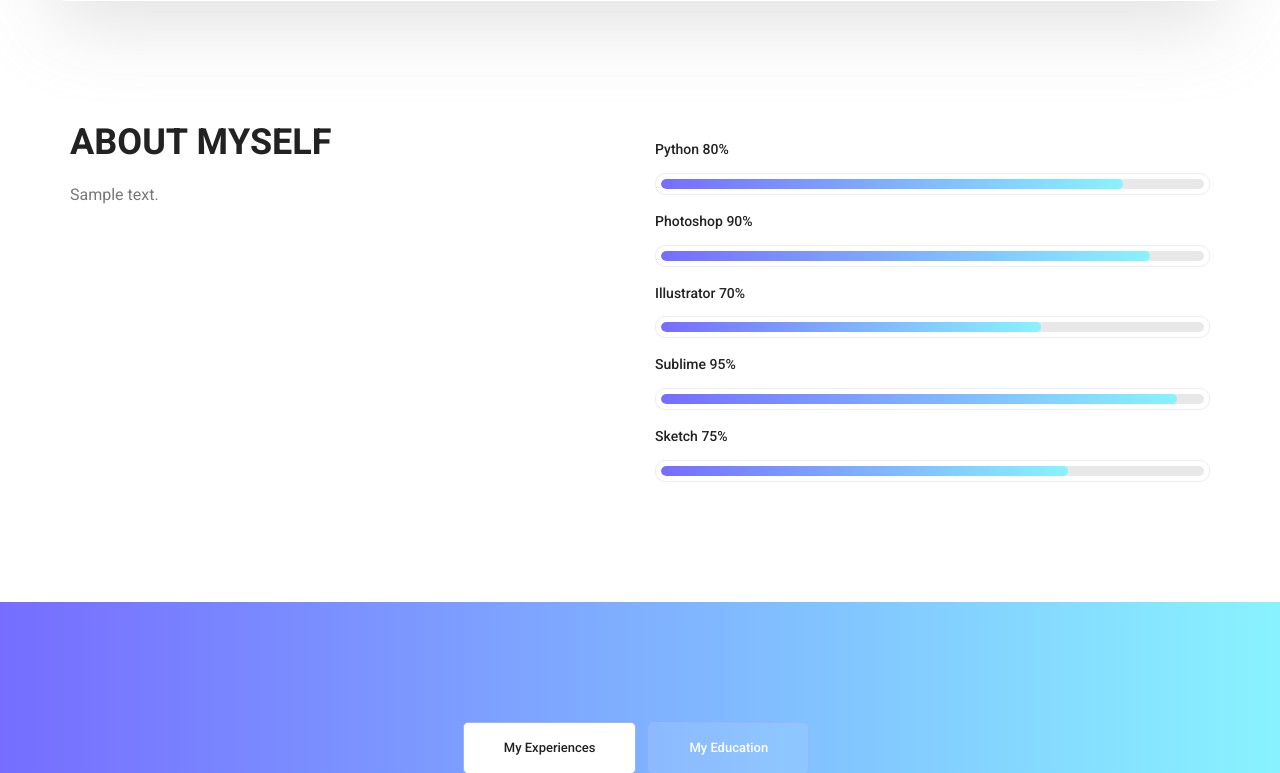
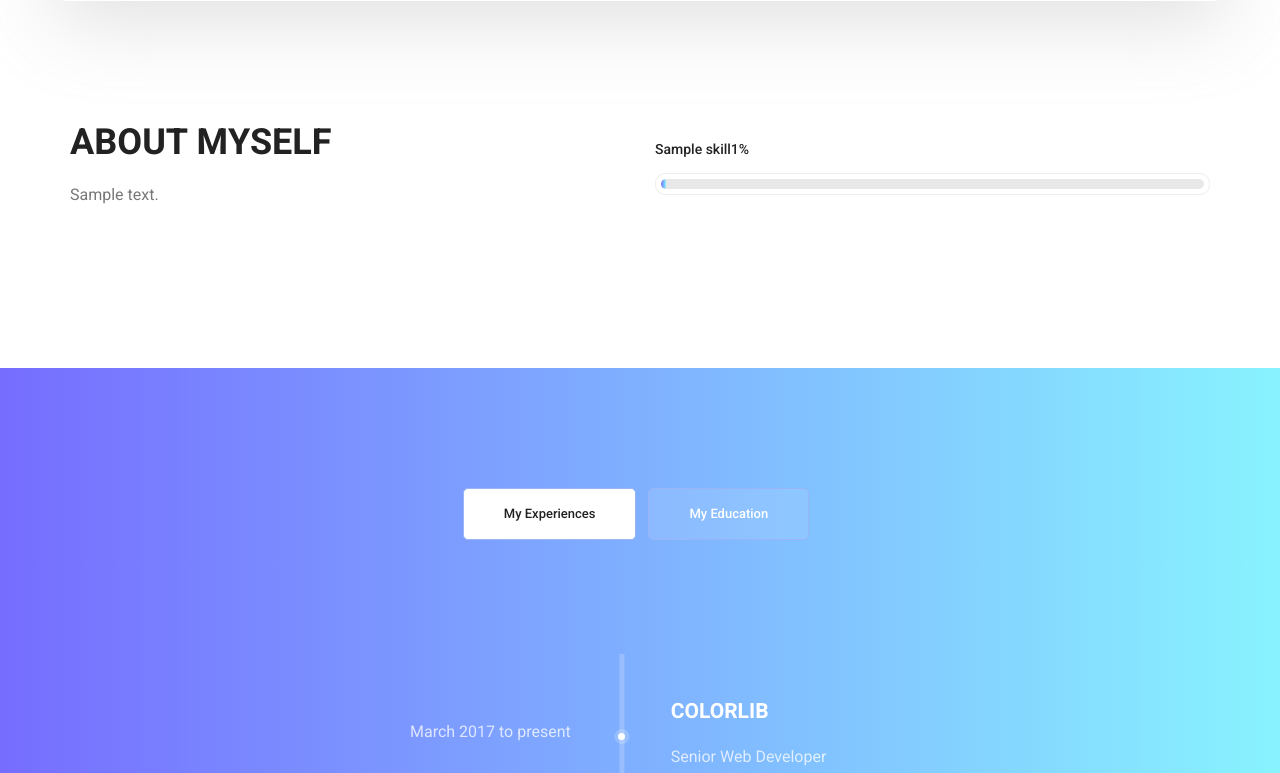
Before and after one commit to yenisehirli/Resume-Training, a Django app: template templates/index.html in a window 1280 px wide. Shown: the part 959-1732 px from the top of the page. Run offline with Django 4.2, Linux system fonts and the light colour scheme; the template is opened without the code that fills it: most values are stand-ins (such as "Sample title", 1, 10 or a date in 2020); grey boxes marked "Sample" are stand-in pictures; some libraries are stand-ins or nearby versions.

Commit message:
refactor : add skills to frontend

```diff
--- a/templates/index.html
+++ b/templates/index.html
@@ -56,51 +56,27 @@
                 <div class="col-lg-6">
                     <div class="tools_expert">
                         <div class="skill_main">
-                            <div class="skill_item">
-                                <h4>Python <span class="counter">80</span>%</h4>
-                                <div class="progress_br">
-                                    <div class="progress">
-                                        <div class="progress-bar" role="progressbar" aria-valuenow="85"
-                                             aria-valuemin="0" aria-valuemax="100"></div>
+
+
+
+
+                            {% for skill in skills %}
+                                <div class="skill_item">
+                                    <h4>{{ skill.name }}<span class="counter">{{ skill.percentage }}</span>%</h4>
+                                    <div class="progress_br">
+                                        <div class="progress">
+                                            <div class="progress-bar" role="progressbar" aria-valuenow="{{ skill.percentage }}"
+                                                 aria-valuemin="0" aria-valuemax="100"></div>
+                                        </div>
                                     </div>
                                 </div>
-                            </div>
-                            <div class="skill_item">
-                                <h4>Photoshop <span class="counter">90</span>%</h4>
-                                <div class="progress_br">
-                                    <div class="progress">
-                                        <div class="progress-bar" role="progressbar" aria-valuenow="90"
-                                             aria-valuemin="0" aria-valuemax="100"></div>
-                                    </div>
-                                </div>
-                            </div>
-                            <div class="skill_item">
-                                <h4>Illustrator <span class="counter">70</span>%</h4>
-                                <div class="progress_br">
-                                    <div class="progress">
-                                        <div class="progress-bar" role="progressbar" aria-valuenow="70"
-                                             aria-valuemin="0" aria-valuemax="100"></div>
-                                    </div>
-                                </div>
-                            </div>
-                            <div class="skill_item">
-                                <h4>Sublime <span class="counter">95</span>%</h4>
-                                <div class="progress_br">
-                                    <div class="progress">
-                                        <div class="progress-bar" role="progressbar" aria-valuenow="95"
-                                             aria-valuemin="0" aria-valuemax="100"></div>
-                                    </div>
-                                </div>
-                            </div>
-                            <div class="skill_item">
-                                <h4>Sketch <span class="counter">75</span>%</h4>
-                                <div class="progress_br">
-                                    <div class="progress">
-                                        <div class="progress-bar" role="progressbar" aria-valuenow="75"
-                                             aria-valuemin="0" aria-valuemax="100"></div>
-                                    </div>
-                                </div>
-                            </div>
+                            {% endfor %}
+
+
+
+
+
+
                         </div>
                     </div>
                 </div>
```
Also changed, not shown: core/models.py (+7 -0 lines), core/views.py (+6 -1 lines), core/migrations/0006_alter_skill_options.py (added).
